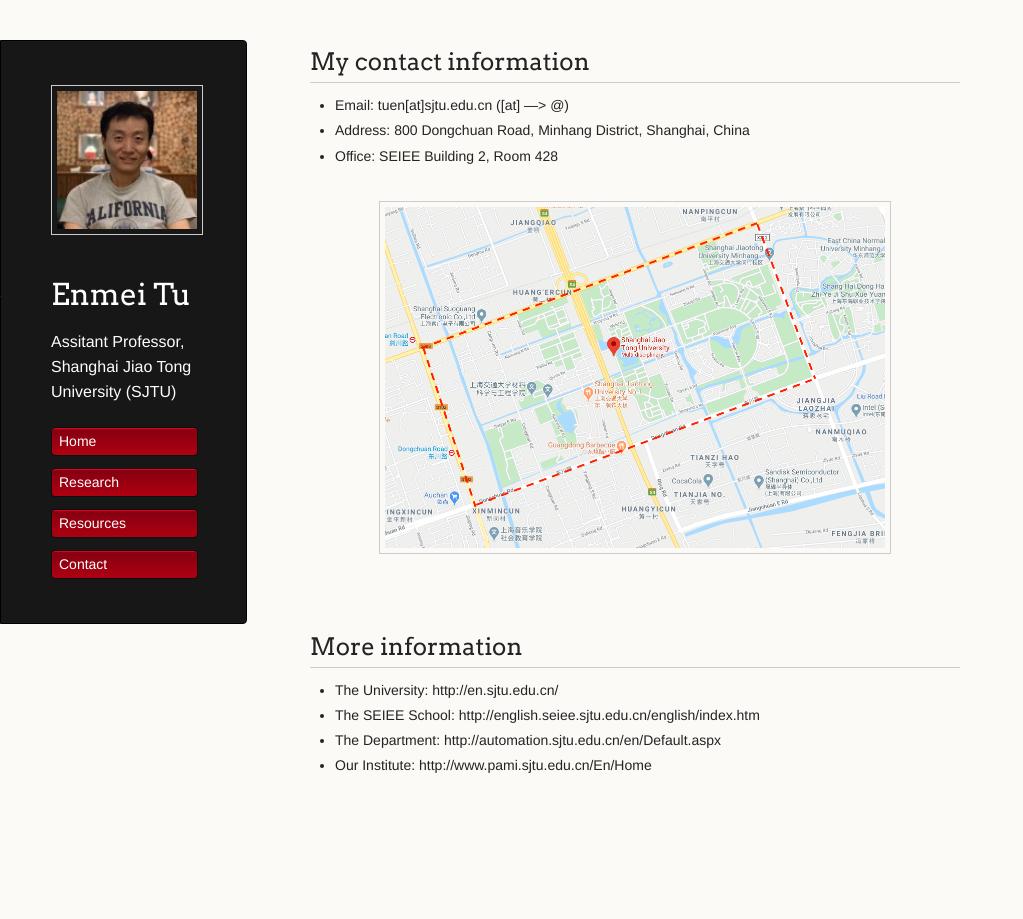
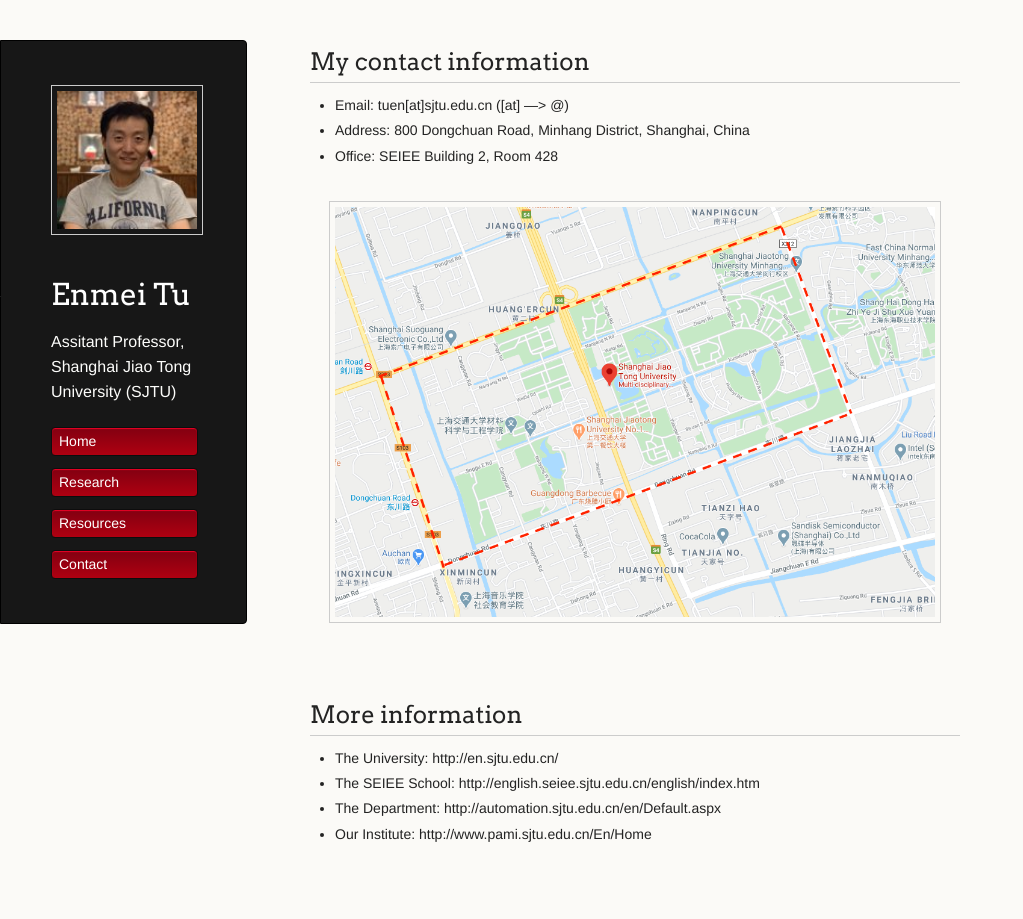
Before and after one commit to hellotem/enmeitu.github.io, a Jekyll site: the page built from about/index.md, in a window 1280 px wide. Shown: the whole page, without its empty margins (0-1023 px from the left). Built offline with Jekyll 4.4.1, drawn with Linux system fonts in a browser that asks for light colours; our own code applies the rules of GitHub Pages for plain Markdown files.

Commit message:
Update index.md

```diff
--- a/about/index.md
+++ b/about/index.md
@@ -2,7 +2,7 @@
 * Email: tuen\[at\]sjtu.edu.cn (\[at\] ---> @)
 * Address: 800 Dongchuan Road, Minhang District, Shanghai, China
 * Office: SEIEE Building 2, Room 428
-<div style="text-align:center"><img src="sjtumap.png" alt="Markdown Monster icon" align="center" width="500" /></div>
+<div style="text-align:center"><img src="sjtumap.png" alt="Markdown Monster icon" align="center" width="600" /></div>
 
 ## More information
 * The University: http://en.sjtu.edu.cn/
```
